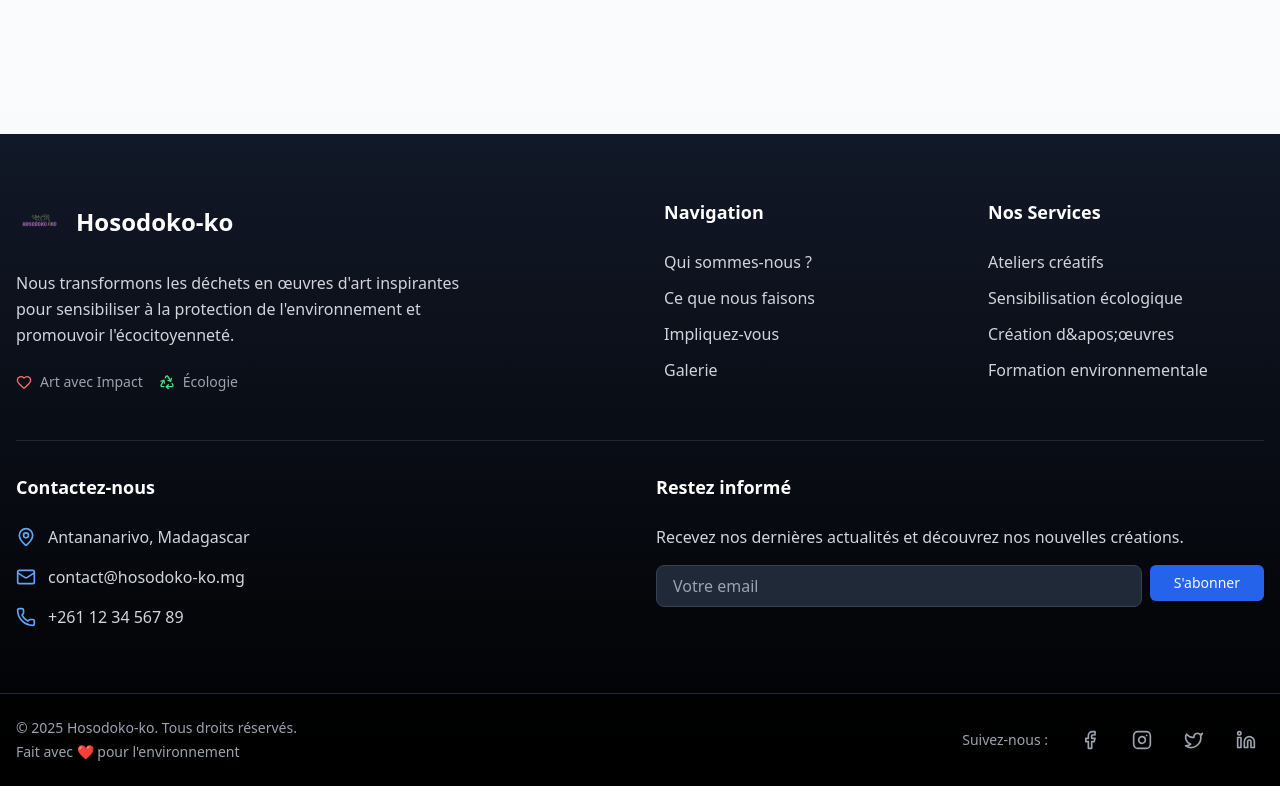
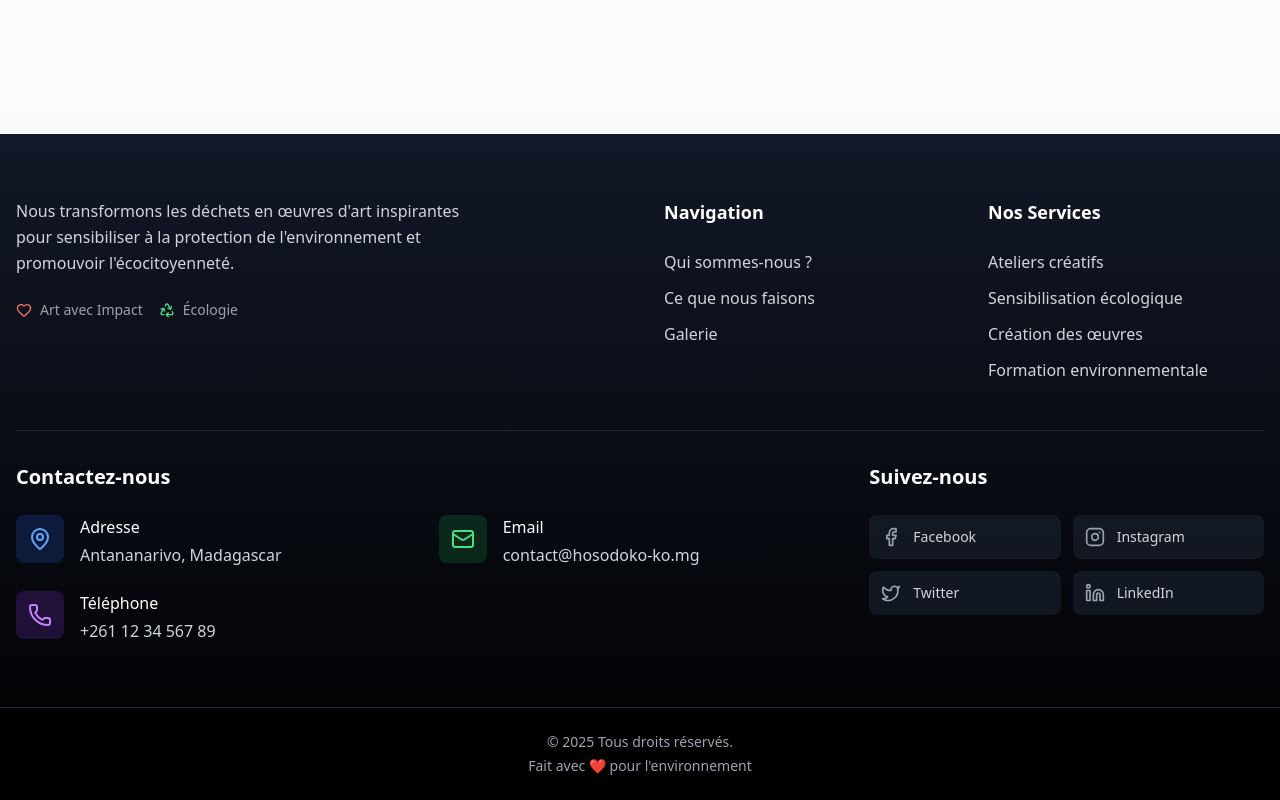
Before and after one commit to CousemaAnjary/hosodoko-ko-website, a Next.js app: page / in a window 1280 px wide. Shown: the part 3639-4439 px from the top of the page. Built offline with nearby package versions, Linux system fonts and the light colour scheme.

Commit message:
refactor: améliorer la section Footer en simplifiant le code et en ajoutant des informations de contact

```diff
--- a/src/components/home/Footer.tsx
+++ b/src/components/home/Footer.tsx
@@ -9,8 +9,6 @@ import {
   Recycle,
   Twitter,
 } from "lucide-react"
-import Image from "next/image"
-import { Button } from "../ui/button"
 
 export default function Footer() {
   /**
@@ -41,14 +39,13 @@ export default function Footer() {
   const quickLinks = [
     { name: "Qui sommes-nous ?", href: "#qui-sommes-nous" },
     { name: "Ce que nous faisons", href: "#ce-que-nous-faisons" },
-    { name: "Impliquez-vous", href: "#impliquez-vous" },
     { name: "Galerie", href: "#galerie" },
   ]
 
   const services = [
     { name: "Ateliers créatifs", href: "#" },
     { name: "Sensibilisation écologique", href: "#" },
-    { name: "Création d&apos;œuvres", href: "#" },
+    { name: "Création des œuvres", href: "#" },
     { name: "Formation environnementale", href: "#" },
   ]
 
@@ -66,16 +63,12 @@ export default function Footer() {
         <div className="grid grid-cols-1 md:grid-cols-2 lg:grid-cols-4 gap-8 lg:gap-12">
           {/* À propos */}
           <div className="lg:col-span-2">
-            <div className="flex items-center space-x-3 mb-6">
-              <Image
-                src="/images/logo.png"
-                alt="Hosodoko-ko logo"
-                width={48}
-                height={48}
-                className="rounded-full"
+            {/* <div className="flex flex-col items-start mb-6">
+              <div
+                className="w-20 h-20 bg-cover bg-center bg-no-repeat rounded-full mb-4"
+                style={{ backgroundImage: "url('/images/logo.png')" }}
               />
-              <h3 className="text-2xl font-bold">Hosodoko-ko</h3>
-            </div>
+            </div> */}
             <p className="text-gray-300 leading-relaxed mb-6 max-w-md">
               Nous transformons les déchets en œuvres d&apos;art inspirantes
               pour sensibiliser à la protection de l&apos;environnement et
@@ -128,53 +121,76 @@ export default function Footer() {
           </div>
         </div>
 
-        {/* Contact et Newsletter */}
-        <div className="grid grid-cols-1 lg:grid-cols-2 gap-8 mt-12 pt-8 border-t border-gray-800">
+        {/* Contact uniquement */}
+        <div className="mt-12 pt-8 border-t border-gray-800">
+          <div className="grid grid-cols-1 md:grid-cols-2 lg:grid-cols-3 gap-8">
             {/* Informations de contact */}
+            <div className="lg:col-span-2">
+              <h4 className="text-xl font-semibold mb-6 text-white">
+                Contactez-nous
+              </h4>
+              <div className="grid grid-cols-1 md:grid-cols-2 gap-6">
+                <div className="flex items-start space-x-4">
+                  <div className="bg-blue-600/20 p-3 rounded-lg">
+                    <MapPin className="w-6 h-6 text-blue-400" />
+                  </div>
                   <div>
-            <h4 className="text-lg font-semibold mb-6">Contactez-nous</h4>
-            <div className="space-y-4">
-              <div className="flex items-center space-x-3 text-gray-300">
-                <MapPin className="w-5 h-5 text-blue-400 flex-shrink-0" />
-                <span>Antananarivo, Madagascar</span>
+                    <p className="text-white font-medium mb-1">Adresse</p>
+                    <p className="text-gray-300">Antananarivo, Madagascar</p>
                   </div>
-              <div className="flex items-center space-x-3 text-gray-300">
-                <Mail className="w-5 h-5 text-blue-400 flex-shrink-0" />
+                </div>
+                <div className="flex items-start space-x-4">
+                  <div className="bg-green-600/20 p-3 rounded-lg">
+                    <Mail className="w-6 h-6 text-green-400" />
+                  </div>
+                  <div>
+                    <p className="text-white font-medium mb-1">Email</p>
                     <a
                       href="mailto:contact@hosodoko-ko.mg"
-                  className="hover:text-white transition-colors"
+                      className="text-gray-300 hover:text-white transition-colors"
                     >
                       contact@hosodoko-ko.mg
                     </a>
                   </div>
-              <div className="flex items-center space-x-3 text-gray-300">
-                <Phone className="w-5 h-5 text-blue-400 flex-shrink-0" />
+                </div>
+                <div className="flex items-start space-x-4">
+                  <div className="bg-purple-600/20 p-3 rounded-lg">
+                    <Phone className="w-6 h-6 text-purple-400" />
+                  </div>
+                  <div>
+                    <p className="text-white font-medium mb-1">Téléphone</p>
                     <a
                       href="tel:+261123456789"
-                  className="hover:text-white transition-colors"
+                      className="text-gray-300 hover:text-white transition-colors"
                     >
                       +261 12 34 567 89
                     </a>
                   </div>
                 </div>
               </div>
+            </div>
 
-          {/* Newsletter */}
+            {/* Réseaux sociaux */}
             <div>
-            <h4 className="text-lg font-semibold mb-6">Restez informé</h4>
-            <p className="text-gray-300 mb-4">
-              Recevez nos dernières actualités et découvrez nos nouvelles
-              créations.
-            </p>
-            <div className="flex space-x-2">
-              <input
-                type="email"
-                placeholder="Votre email"
-                className="flex-1 px-4 py-2 bg-gray-800 border border-gray-700 rounded-lg focus:outline-none focus:border-blue-500 text-white placeholder-gray-400"
+              <h4 className="text-xl font-semibold mb-6 text-white">
+                Suivez-nous
+              </h4>
+              <div className="grid grid-cols-2 gap-3">
+                {socialLinks.map((social) => (
+                  <a
+                    key={social.name}
+                    href={social.href}
+                    className="flex items-center space-x-3 p-3 bg-gray-800/50 rounded-lg hover:bg-gray-700/50 transition-colors duration-200 group"
+                  >
+                    <social.icon
+                      className={`w-5 h-5 text-gray-400 group-hover:text-white transition-colors`}
                     />
-              <Button className="bg-blue-600 hover:bg-blue-700 px-6">
-                S&apos;abonner
-              </Button>
+                    <span className="text-gray-300 group-hover:text-white transition-colors text-sm font-medium">
+                      {social.name}
+                    </span>
+                  </a>
+                ))}
+              </div>
             </div>
           </div>
         </div>
@@ -183,26 +199,10 @@ export default function Footer() {
       {/* Section bas de page */}
       <div className="border-t border-gray-800 bg-black/50">
         <div className="container mx-auto px-4 py-6">
-          <div className="flex flex-col md:flex-row justify-between items-center space-y-4 md:space-y-0">
-            {/* Copyright */}
-            <div className="text-gray-400 text-sm text-center md:text-left">
-              <p>&copy; 2025 Hosodoko-ko. Tous droits réservés.</p>
+          <div className="text-center">
+            <div className="text-gray-400 text-sm">
+              <p>&copy; 2025 Tous droits réservés.</p>
               <p className="mt-1">Fait avec ❤️ pour l&apos;environnement</p>
-            </div>
-
-            {/* Réseaux sociaux */}
-            <div className="flex items-center space-x-4">
-              <span className="text-gray-400 text-sm mr-2">Suivez-nous :</span>
-              {socialLinks.map((social) => (
-                <a
-                  key={social.name}
-                  href={social.href}
-                  className={`text-gray-400 ${social.color} transition-colors duration-200 p-2 hover:bg-gray-800 rounded-full`}
-                  aria-label={social.name}
-                >
-                  <social.icon className="w-5 h-5" />
-                </a>
-              ))}
             </div>
           </div>
         </div>
```
Lines whose indentation alone changed are shown as unchanged.
